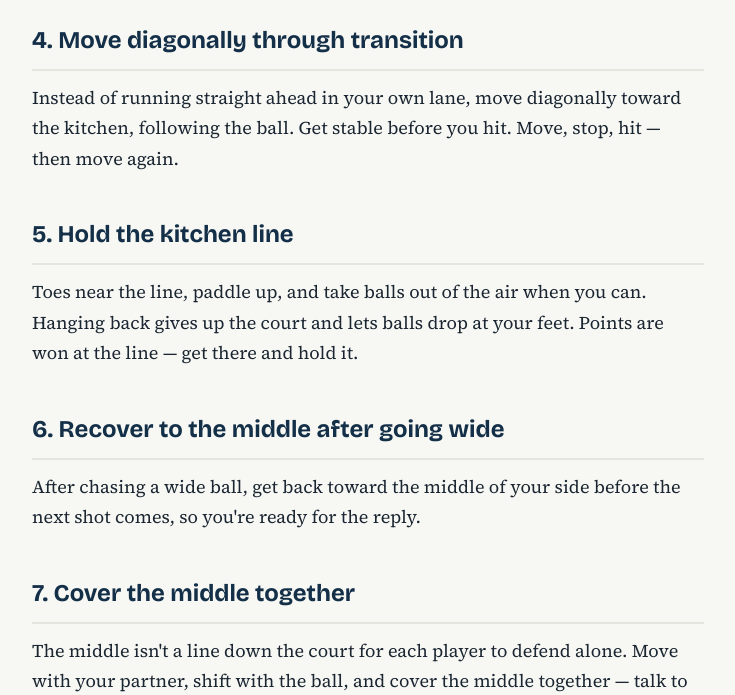
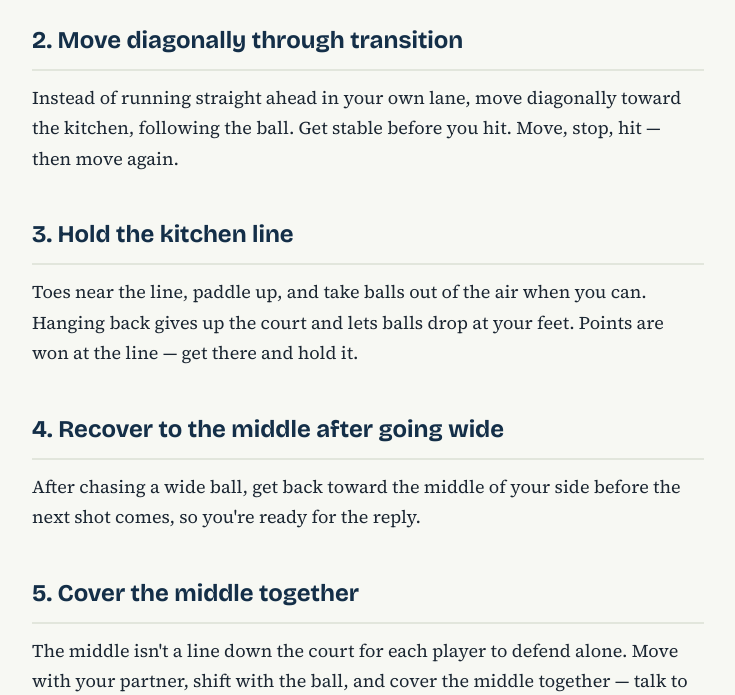
Before and after one commit to forwardpickleballorg-art/forwardpickleballorg-art.github.io, a Jekyll site: the page built from coaching/7-positioning-upgrades.html, in a window 1280 px wide and 1400 px high, scrolled down 1825 px. Shown: the part 234-929 px from the top of the window, without its empty margins (136-871 px from the left). Built offline with Jekyll 4.4.1, drawn with Linux system fonts in a browser that asks for light colours; some of the changed text lies outside the part shown.

Commit message:
Renumber positioning upgrades per group

```diff
--- a/coaching/7-positioning-upgrades.html
+++ b/coaching/7-positioning-upgrades.html
@@ -174,19 +174,19 @@ layout: null
     <figcaption>Creep up on thirds</figcaption>
   </figure>
 
-  <h2>4. Move diagonally through transition</h2>
+  <h2>2. Move diagonally through transition</h2>
 
   <p>Instead of running straight ahead in your own lane, move diagonally toward the kitchen, following the ball. Get stable before you hit. Move, stop, hit — then move again.</p>
 
-  <h2>5. Hold the kitchen line</h2>
+  <h2>3. Hold the kitchen line</h2>
 
   <p>Toes near the line, paddle up, and take balls out of the air when you can. Hanging back gives up the court and lets balls drop at your feet. Points are won at the line — get there and hold it.</p>
 
-  <h2>6. Recover to the middle after going wide</h2>
+  <h2>4. Recover to the middle after going wide</h2>
 
   <p>After chasing a wide ball, get back toward the middle of your side before the next shot comes, so you're ready for the reply.</p>
 
-  <h2>7. Cover the middle together</h2>
+  <h2>5. Cover the middle together</h2>
 
   <p>The middle isn't a line down the court for each player to defend alone. Move with your partner, shift with the ball, and cover the middle together — talk to each other, and let the forehand in the middle take it when it makes sense.</p>
 
```
Also changed, not shown: other parts of coaching/7-positioning-upgrades.html (+2 -2 lines).
